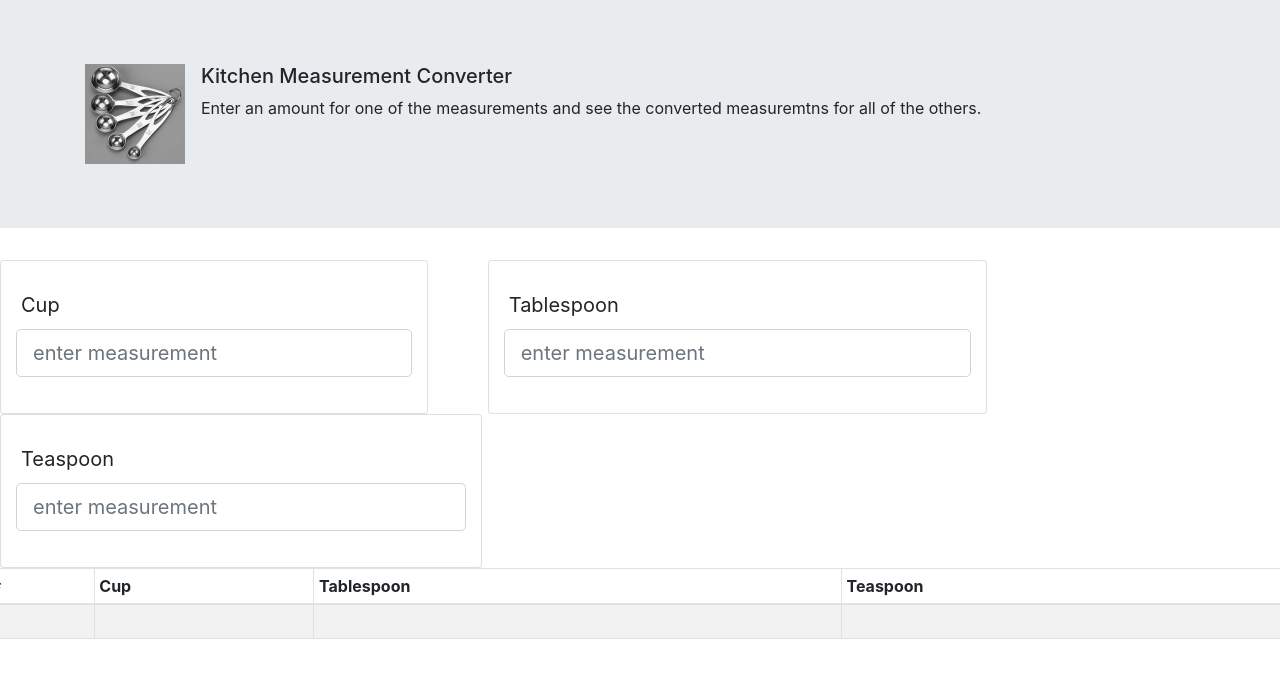
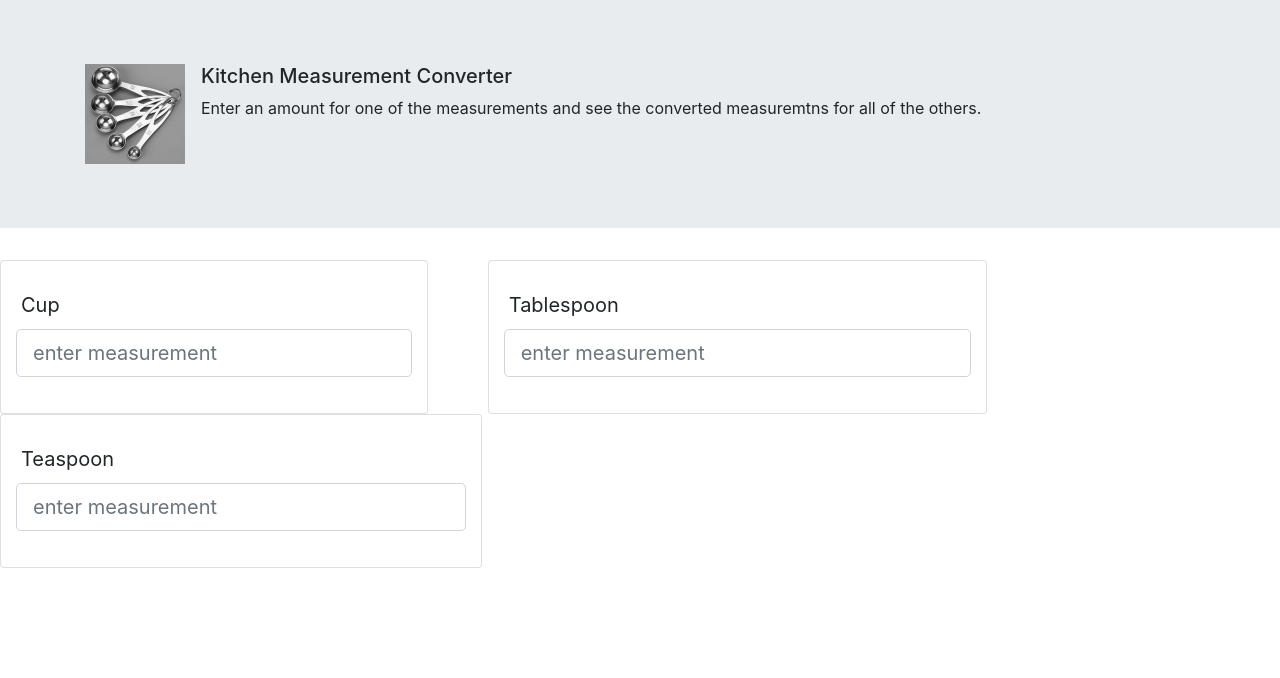
Before and after one commit to alexanderjessediaz/kitchen-measurement-converter, a React (Create React App) app: page / in a window 1280 px wide. Shown: the top 678 px of the page. Built offline with nearby package versions, Linux system fonts and the light colour scheme.

Commit message:
add calculation component

```diff
--- a/src/App.js
+++ b/src/App.js
@@ -4,11 +4,12 @@ import Card from 'react-bootstrap/Card';
 import Form from 'react-bootstrap/Form';
 import Media from 'react-bootstrap/Media';
 import Jumbotron from 'react-bootstrap/Jumbotron'
-import Table from 'react-bootstrap/Table';
+// import Table from 'react-bootstrap/Table';
 import Container from 'react-bootstrap/Container';
 import Row from 'react-bootstrap/Row';
 import Col from 'react-bootstrap/Col';
 import measuringspoons from './images/measuringspoons.jpg';
+import calculationTable from "./components/calculationTable"
 
 
 
@@ -51,7 +52,6 @@ function App() {
                   </Form.Group>
                   <Card.Title>
                     <Card.Text>
-
                     </Card.Text>
                   </Card.Title>
                 </Card.Body>
@@ -72,6 +72,7 @@ function App() {
                     <Card.Text>
                     </Card.Text>
                   </Card.Title>
+
                 </Card.Body>
               </Card>
             </Col>
@@ -96,24 +97,9 @@ function App() {
           </CardDeck>
         </Row>
         <Row className="justify-content-md-center">
-          <Table striped bordered hover size="sm">
-            <thead>
-              <tr>
-                <th>#</th>
-                <th>Cup</th>
-                <th>Tablespoon</th>
-                <th>Teaspoon</th>
-              </tr>
-            </thead>
-            <tbody>
-              <tr>
-                <td>1</td>
-                <td></td>
-                <td></td>
-                <td></td>
-              </tr>
-            </tbody>
-    </Table>
+          <div>
+          {calculationTable}
+          </div>
         </Row>
       </Container>
     </div>
--- /dev/null
+++ b/src/components/calculationTable.js
@@ -0,0 +1,10 @@
+import React from "react"
+
+function table() {
+    return (
+        <div>
+            <p>text</p>
+        </div>
+    )
+}
+export default table
```
